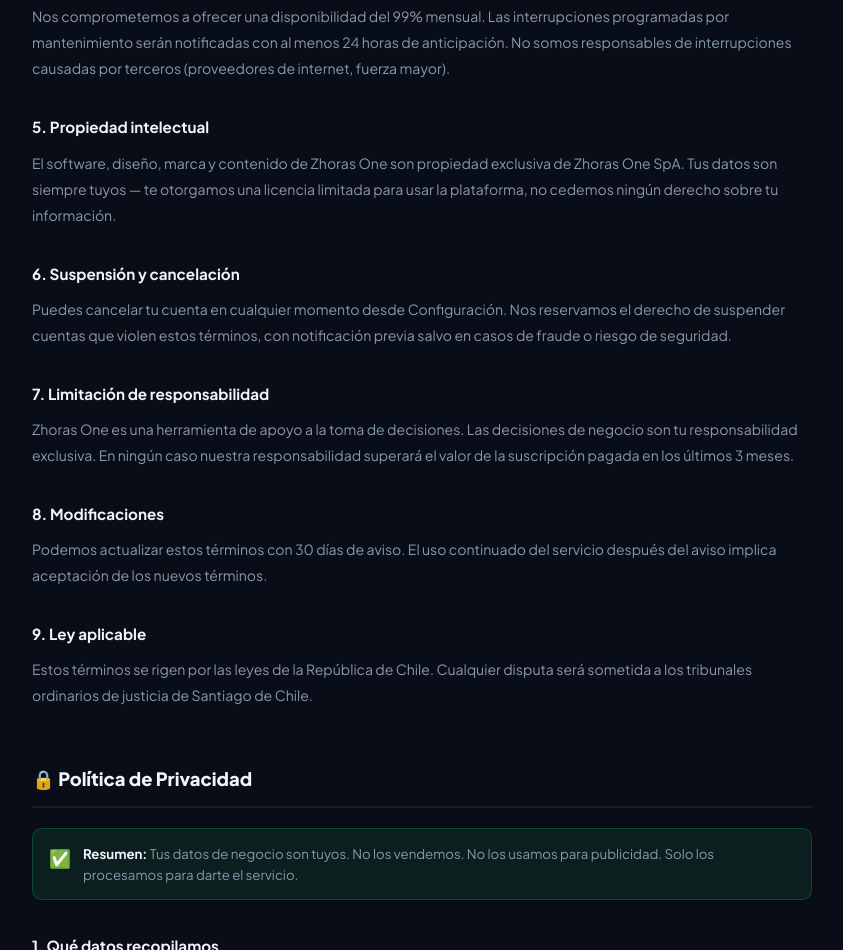
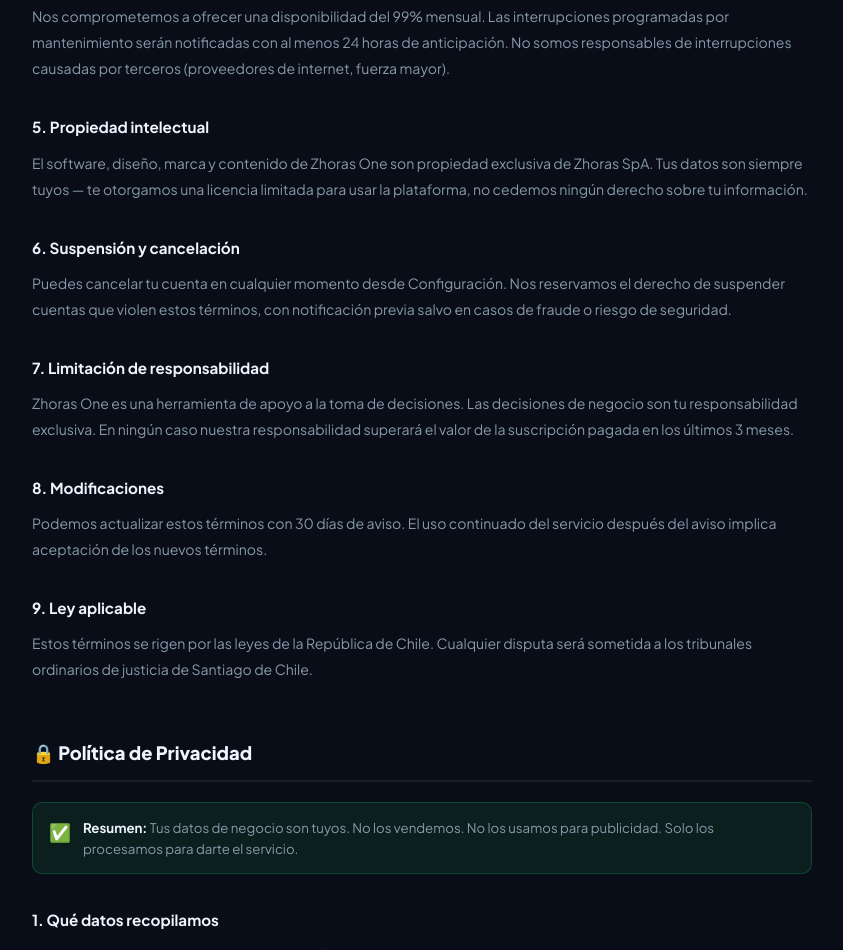
Before and after one commit to vivianaanchundia-alt/zhoras-one, a website: page legal.html in a window 1280 px wide. Shown: the part 1071-2021 px from the top of the page, without its empty margins (218-1061 px from the left). Drawn offline with Linux system fonts and the light colour scheme.

Commit message:
legal.html

```diff
--- a/legal.html
+++ b/legal.html
@@ -165,7 +165,7 @@
       <p>Nos comprometemos a ofrecer una disponibilidad del 99% mensual. Las interrupciones programadas por mantenimiento serán notificadas con al menos 24 horas de anticipación. No somos responsables de interrupciones causadas por terceros (proveedores de internet, fuerza mayor).</p>
 
       <h3>5. Propiedad intelectual</h3>
-      <p>El software, diseño, marca y contenido de Zhoras One son propiedad exclusiva de Zhoras One SpA. Tus datos son siempre tuyos — te otorgamos una licencia limitada para usar la plataforma, no cedemos ningún derecho sobre tu información.</p>
+      <p>El software, diseño, marca y contenido de Zhoras One son propiedad exclusiva de Zhoras SpA. Tus datos son siempre tuyos — te otorgamos una licencia limitada para usar la plataforma, no cedemos ningún derecho sobre tu información.</p>
 
       <h3>6. Suspensión y cancelación</h3>
       <p>Puedes cancelar tu cuenta en cualquier momento desde Configuración. Nos reservamos el derecho de suspender cuentas que violen estos términos, con notificación previa salvo en casos de fraude o riesgo de seguridad.</p>
```
